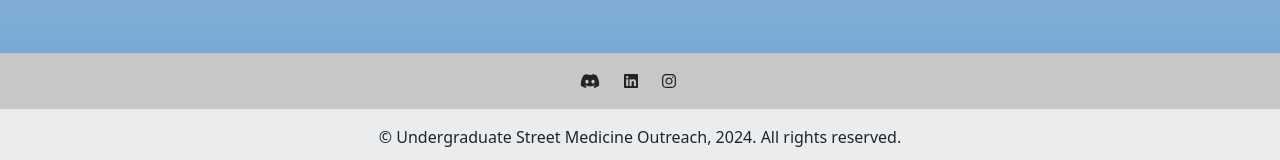
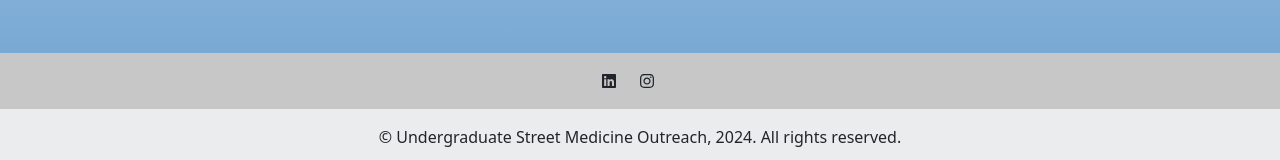
Before and after one commit to makelyan/calusmo-main, a React (Create React App) app: page / in a window 1280 px wide. Shown: the part 1871-2031 px from the top of the page. Built offline with nearby package versions, Linux system fonts and the light colour scheme.

Commit message:
Deployment fix

```diff
--- a/src/components/Footer.js
+++ b/src/components/Footer.js
@@ -1,15 +1,12 @@
 import React from "react";
 import 'bootstrap/dist/css/bootstrap.min.css';
 import { FontAwesomeIcon } from '@fortawesome/react-fontawesome';
-import { faDiscord, faLinkedin, faInstagram } from '@fortawesome/free-brands-svg-icons';
+import { faLinkedin, faInstagram } from '@fortawesome/free-brands-svg-icons';
 
 const Footer = () => {
   return (
     <footer className="bg-light text-center text-lg-start">
         <div className="text-center p-3" style={{ backgroundColor: 'rgba(0, 0, 0, 0.2)' }}>
-          <a href="https://discord.gg/XCngeXWusK" rel="noopener noreferrer" target="_blank" className="text-dark me-4">
-            <FontAwesomeIcon icon={faDiscord} />
-          </a>
           <a href="https://www.linkedin.com/company/usmoberkeley/" rel="noopener noreferrer" target="_blank" className="text-dark me-4">
             <FontAwesomeIcon icon={faLinkedin} />
           </a>
```
Also changed, not shown: 17 other files (tests, documents, lock files or other folders).
